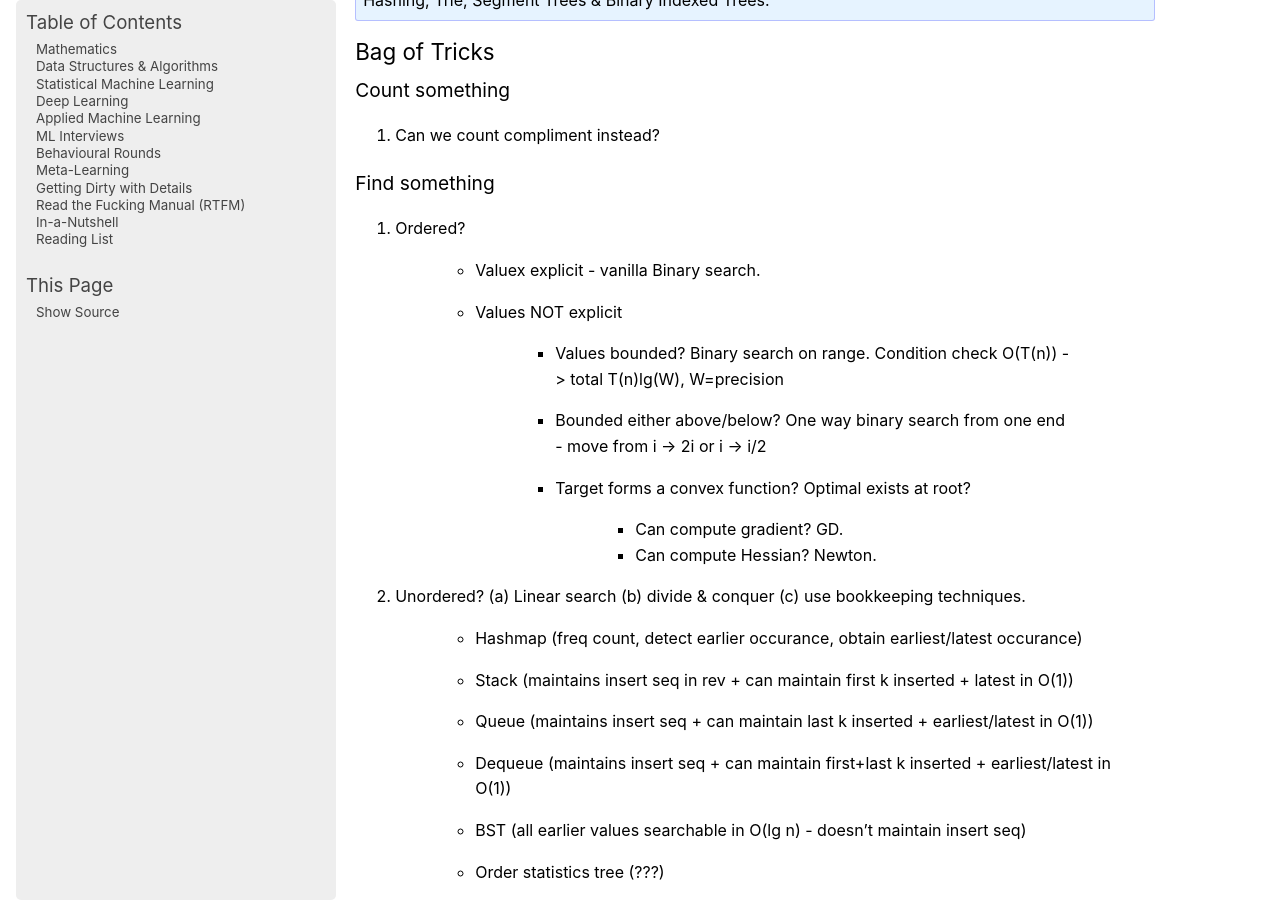
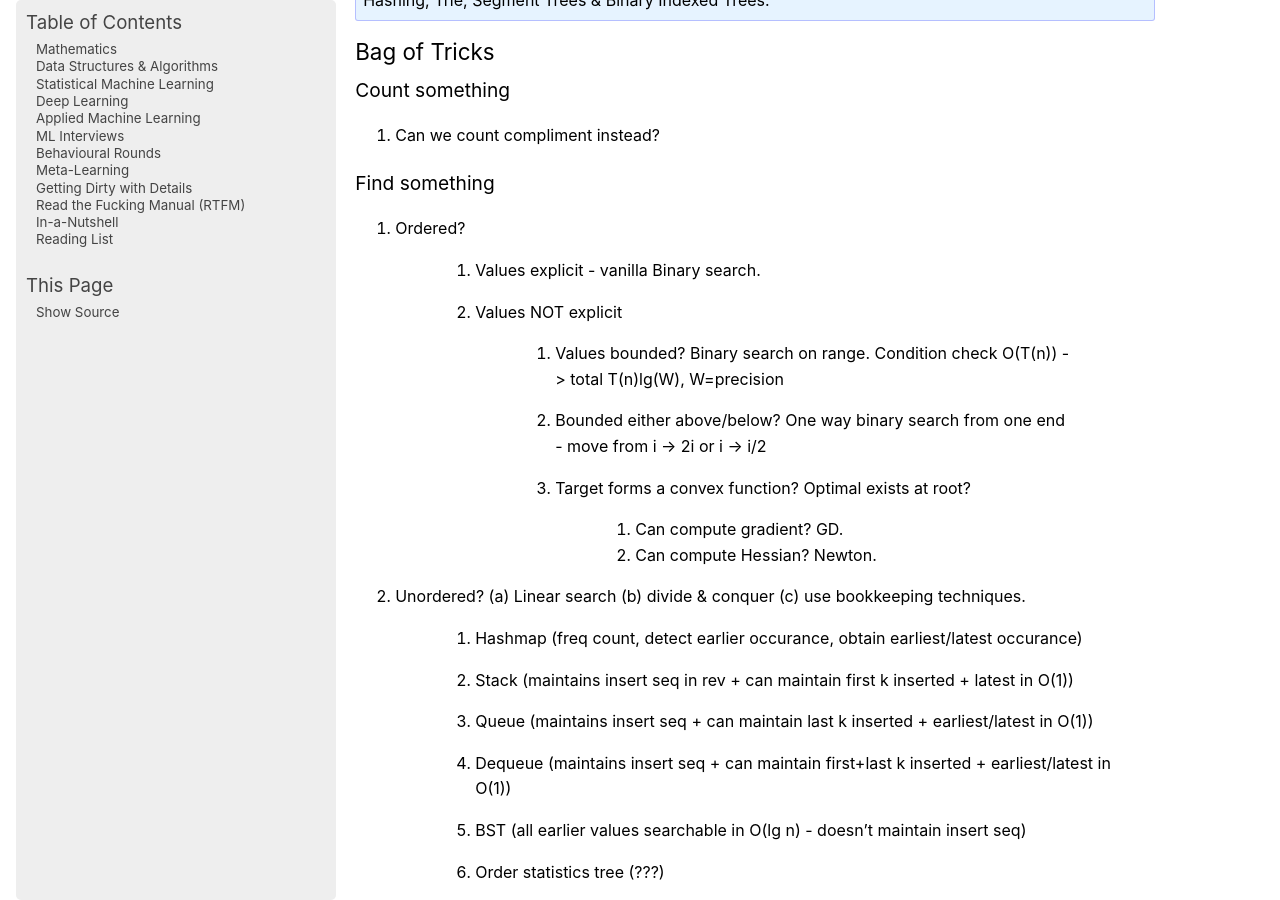
Before and after one commit to uselesstechjunks/leetcode, a Sphinx documentation site: the page built from docs/source/dsa/index.rst, in a window 1280 px wide and 900 px high, scrolled down 1805 px. Built offline with Sphinx 7.4.7, drawn with Linux system fonts in a browser that asks for light colours; pages that are not in the unit, such as notebooks, are missing from menus.

Commit message:
Update index.rst

```diff
--- a/docs/source/dsa/index.rst
+++ b/docs/source/dsa/index.rst
@@ -39,43 +39,43 @@ Find something
 ---------------------------------------------------------------------------------
 #. Ordered?
 
-	- Valuex explicit - vanilla Binary search.
-	- Values NOT explicit
+	#. Values explicit - vanilla Binary search.
+	#. Values NOT explicit
 
-		- Values bounded? Binary search on range. Condition check O(T(n)) -> total T(n)lg(W), W=precision
-		- Bounded either above/below? One way binary search from one end - move from i -> 2i or i -> i/2
-		- Target forms a convex function? Optimal exists at root?
+		#. Values bounded? Binary search on range. Condition check O(T(n)) -> total T(n)lg(W), W=precision
+		#. Bounded either above/below? One way binary search from one end - move from i -> 2i or i -> i/2
+		#. Target forms a convex function? Optimal exists at root?
 
-			- Can compute gradient? GD.
-			- Can compute Hessian? Newton.
+			#. Can compute gradient? GD.
+			#. Can compute Hessian? Newton.
 #. Unordered? (a) Linear search (b) divide & conquer (c) use bookkeeping techniques.
 
-	- Hashmap (freq count, detect earlier occurance, obtain earliest/latest occurance)
-	- Stack (maintains insert seq in rev + can maintain first k inserted + latest in O(1))
-	- Queue (maintains insert seq + can maintain last k inserted + earliest/latest in O(1))
-	- Dequeue (maintains insert seq + can maintain first+last k inserted + earliest/latest in O(1))
-	- BST (all earlier values searchable in O(lg n) - doesn't maintain insert seq)
-	- Order statistics tree (???)
-	- Heap (smallest/largest values from earlier range in O(1) + can maintain k smallest/largest - doesn't maintain insert seq)
-	- Monotonic stack - maintains longest monotonic subsequence from min (max) (including curr) ending at curr
+	#. Hashmap (freq count, detect earlier occurance, obtain earliest/latest occurance)
+	#. Stack (maintains insert seq in rev + can maintain first k inserted + latest in O(1))
+	#. Queue (maintains insert seq + can maintain last k inserted + earliest/latest in O(1))
+	#. Dequeue (maintains insert seq + can maintain first+last k inserted + earliest/latest in O(1))
+	#. BST (all earlier values searchable in O(lg n) - doesn't maintain insert seq)
+	#. Order statistics tree (???)
+	#. Heap (smallest/largest values from earlier range in O(1) + can maintain k smallest/largest - doesn't maintain insert seq)
+	#. Monotonic stack - maintains longest monotonic subsequence from min (max) (including curr) ending at curr
 
-		- Before appending, all larger (smaller) values than curr are removed from top
-		- At the time of append, top is range min (max) for [top, curr]
-	- Monotonic queue - maintains longest monotonic subsequence from min (max) (including curr) ending at curr
+		#. Before appending, all larger (smaller) values than curr are removed from top
+		#. At the time of append, top is range min (max) for [top, curr]
+	#. Monotonic queue - maintains longest monotonic subsequence from min (max) (including curr) ending at curr
 
-		- Before appending, all larger (smaller) values than curr are removed from back
-		- At the time of append, back is range min for [back, curr]
-		- Front is range min (max) for [0, curr]
-	- Min (max) stack (maintains range min (max) for [0, curr] at top + keeps all elements + obtain in O(1))
-	- Min (max) queue (maintains range min (max) for [0, curr] at back + keeps all elements + obtain in O(1))
-	- Segment tree (RSQ/RMQ, all subarray sums with prefix/suffix/sum in tree) - mutable, extends to 2d
-	- Interval tree (find value in range)
-	- Binary indexed tree (???) - mutable
-	- Sparse table (RMQ)
-	- Cartesian tree (RMQ tasks) - size extendable
-	- Union find (equivalence classes)
-	- Trie (prefix matching)
-	- String hashing - Rabin Karp
+		#. Before appending, all larger (smaller) values than curr are removed from back
+		#. At the time of append, back is range min for [back, curr]
+		#. Front is range min (max) for [0, curr]
+	#. Min (max) stack (maintains range min (max) for [0, curr] at top + keeps all elements + obtain in O(1))
+	#. Min (max) queue (maintains range min (max) for [0, curr] at back + keeps all elements + obtain in O(1))
+	#. Segment tree (RSQ/RMQ, all subarray sums with prefix/suffix/sum in tree) - mutable, extends to 2d
+	#. Interval tree (find value in range)
+	#. Binary indexed tree (???) - mutable
+	#. Sparse table (RMQ)
+	#. Cartesian tree (RMQ tasks) - size extendable
+	#. Union find (equivalence classes)
+	#. Trie (prefix matching)
+	#. String hashing - Rabin Karp
 #. Make bookkeeping faster - sqrt decomposition
 
 Modify something
@@ -97,27 +97,27 @@ Optimise something
 ---------------------------------------------------------------------------------
 #. DP - Classic problems
 
-	- 0-1 knapsack
-	- Complete knapsack
-	- Multiple knapsack
-	- Monotone queue optimization
-	- Subset sum
-	- Longest common subsequence
-	- Longest increasing subsequence (LIS)
-	- Longest palindromic subsequence
-	- Rod cutting
-	- Edit distance
-	- Counting paths in a 2D array
-	- Longest Path in DAG
-	- Divide and conquer DP
-	- Knuth's optimisation
-	- ASSP [Floyd Warshall]
+	#. 0-1 knapsack
+	#. Complete knapsack
+	#. Multiple knapsack
+	#. Monotone queue optimization
+	#. Subset sum
+	#. Longest common subsequence
+	#. Longest increasing subsequence (LIS)
+	#. Longest palindromic subsequence
+	#. Rod cutting
+	#. Edit distance
+	#. Counting paths in a 2D array
+	#. Longest Path in DAG
+	#. Divide and conquer DP
+	#. Knuth's optimisation
+	#. ASSP [Floyd Warshall]
 #. Greedy
 
-	- Two pointers
-	- Sliding window
-	- Shortest path - SSSP [Dijkstra][Bellman Ford]
-	- Lightest edge - MST [Prim][Kruskal]
+	#. Two pointers
+	#. Sliding window
+	#. Shortest path - SSSP [Dijkstra][Bellman Ford]
+	#. Lightest edge - MST [Prim][Kruskal]
 
 Check connectivity, grouping & cyclic dependencies
 ---------------------------------------------------------------------------------
@@ -132,21 +132,21 @@ Check connectivity, grouping & cyclic dependencies
 
 Combinatorial problems
 ---------------------------------------------------------------------------------
-- Backtracking
+#. Backtracking
 
 Design problems
 ---------------------------------------------------------------------------------
-- Mostly bookkeeping
+#. Mostly bookkeeping
 
 Validate/parse something
 ---------------------------------------------------------------------------------
-- Stack
+#. Stack
 
 Involves intervals
 ---------------------------------------------------------------------------------
-- Sort them - overlap check left-end >= right-start
-- Sort by start - benefit (???)
-- Sort by end - benefit (???)
+#. Sort them - overlap check left-end >= right-start
+#. Sort by start - benefit (???)
+#. Sort by end - benefit (???)
 
 Common Problems
 ---------------------------------------------------------------------------------
```
